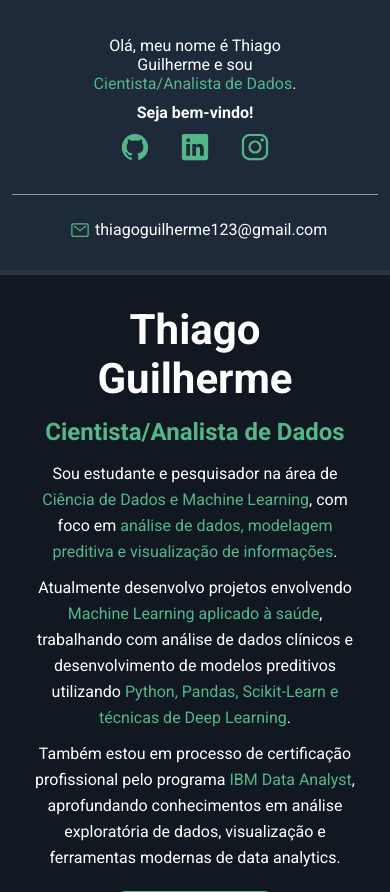
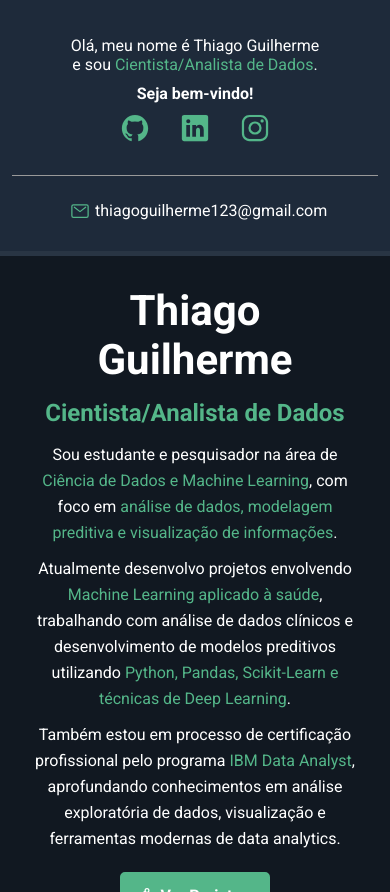
Before and after one commit to ThiagoCB1900/ThiagoCB1900.github.io, a plain HTML site: page index.html in a window 390 px wide. Shown: the part 208-1100 px from the top of the page. Drawn offline with nearby package versions, Linux system fonts and the light colour scheme.

Commit message:
ajustando a largura da bio

```diff
--- a/css/styles.css
+++ b/css/styles.css
@@ -208,7 +208,7 @@
     }
 
     #bio-container p {
-        max-width: 65%;
+        max-width: 70%;
         margin: 10px auto;
     }
 
```
